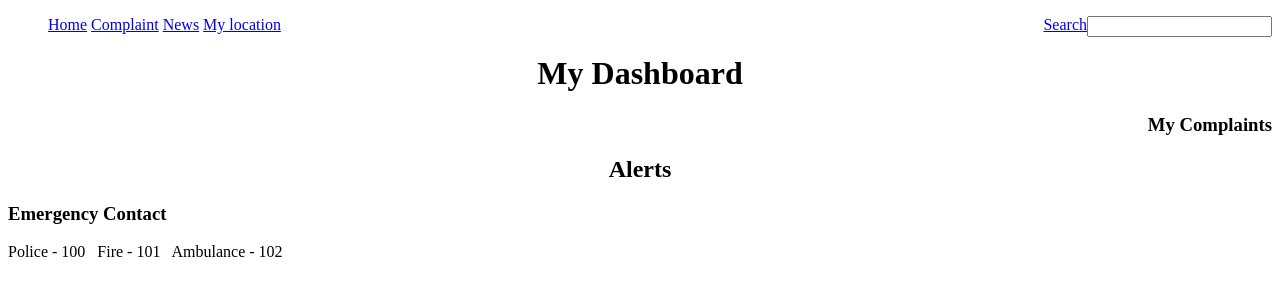
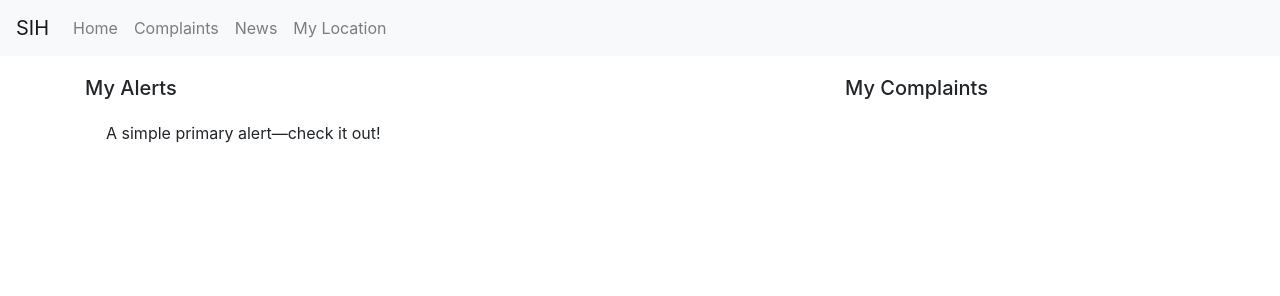
Before and after one commit to tam2628/Template, a plain HTML site: page index.html in a window 1280 px wide. Drawn offline with nearby package versions, Linux system fonts and the light colour scheme.

Commit message:
Reformatted with bootstrap

```diff
--- /dev/null
+++ b/index.css
@@ -0,0 +1,3 @@
+.navbar {
+    margin-bottom: 20px !important;
+}
--- a/index.html
+++ b/index.html
@@ -1,29 +1,54 @@
 <!DOCTYPE html>
-<html lang = "en">
+<html lang="en">
 <head>
     <meta charset="UTF-8">
-        <Title>Design Template</Title>
-        <link rel="stylesheet" href="indexDesign.css">
+    <meta name="viewport" content="width=device-width, initial-scale=1.0">
+    <meta http-equiv="X-UA-Compatible" content="ie=edge">
+    <link rel="stylesheet" href="https://stackpath.bootstrapcdn.com/bootstrap/4.4.1/css/bootstrap.min.css" integrity="sha384-Vkoo8x4CGsO3+Hhxv8T/Q5PaXtkKtu6ug5TOeNV6gBiFeWPGFN9MuhOf23Q9Ifjh" crossorigin="anonymous">
+    <link rel="stylesheet" href="index.css">
+    <title>Hello World</title>
 </head>
 <body>
-        <ul>
-            <a img src="Photos/logo.png" alt="Logo"></a>
-             <a href="#">Home</a></li>
-             <a href="#">Complaint</a></li>
-             <a href="#">News</a></li>
-             <a href="#">My location</a></li>
-             <a style="float: right;"><input type="text" ></a>
-             <a style="float: right;" href="Search#">Search</a></li>
+    <nav class="navbar navbar-expand-lg navbar-light bg-light">
+        <a class="navbar-brand" href="#">SIH</a>
+        <button class="navbar-toggler" type="button" data-toggle="collapse" data-target="#navbarText" aria-controls="navbarText" aria-expanded="false" aria-label="Toggle navigation">
+          <span class="navbar-toggler-icon"></span>
+        </button>
+        <div class="collapse navbar-collapse" id="navbarText">
+          <ul class="navbar-nav mr-auto">
+            <li class="nav-item">
+              <a class="nav-link" href="#">Home</a>
+            </li>
+            <li class="nav-item">
+              <a class="nav-link" href="#">Complaints</a>
+            </li>
+            <li class="nav-item">
+              <a class="nav-link" href="#">News</a>
+            </li>
+            <li class="nav-item">
+                <a class="nav-link" href="#">My Location</a>
+              </li>
           </ul>
-        <header>
-            <h1>My Dashboard</h1>
-        </header>
-        <aside>
-            <h3>My Complaints</h3>
-        </aside>
-        <h2 style="text-align: center;">Alerts</h2>
-        <footer>
-            <h3 style="text-align: left;">Emergency Contact</h3>
-            <p>Police - 100 &nbsp; Fire - 101 &nbsp;  Ambulance - 102</p>
-        </footer>
+        </div>
+      </nav>
+    <div class="container">
+        <div class="row">
+            <div class="col-lg-8">
+                <h5>My Alerts</h5>
+                <div class="alert alert-" role="alert">
+                    A simple primary alert—check it out!
+                  </div>
+
+            </div>
+            <div class="col-lg-4">
+                <section>
+                    <h5>My Complaints</h5>
+                </section>
+            </div>
+        </div>
+    </div>
 </body>
+<script src="https://code.jquery.com/jquery-3.4.1.slim.min.js" integrity="sha384-J6qa4849blE2+poT4WnyKhv5vZF5SrPo0iEjwBvKU7imGFAV0wwj1yYfoRSJoZ+n" crossorigin="anonymous"></script>
+<script src="https://cdn.jsdelivr.net/npm/popper.js@1.16.0/dist/umd/popper.min.js" integrity="sha384-Q6E9RHvbIyZFJoft+2mJbHaEWldlvI9IOYy5n3zV9zzTtmI3UksdQRVvoxMfooAo" crossorigin="anonymous"></script>
+<script src="https://stackpath.bootstrapcdn.com/bootstrap/4.4.1/js/bootstrap.min.js" integrity="sha384-wfSDF2E50Y2D1uUdj0O3uMBJnjuUD4Ih7YwaYd1iqfktj0Uod8GCExl3Og8ifwB6" crossorigin="anonymous"></script>
+</html>
```
Lines whose indentation alone changed are shown as unchanged.
